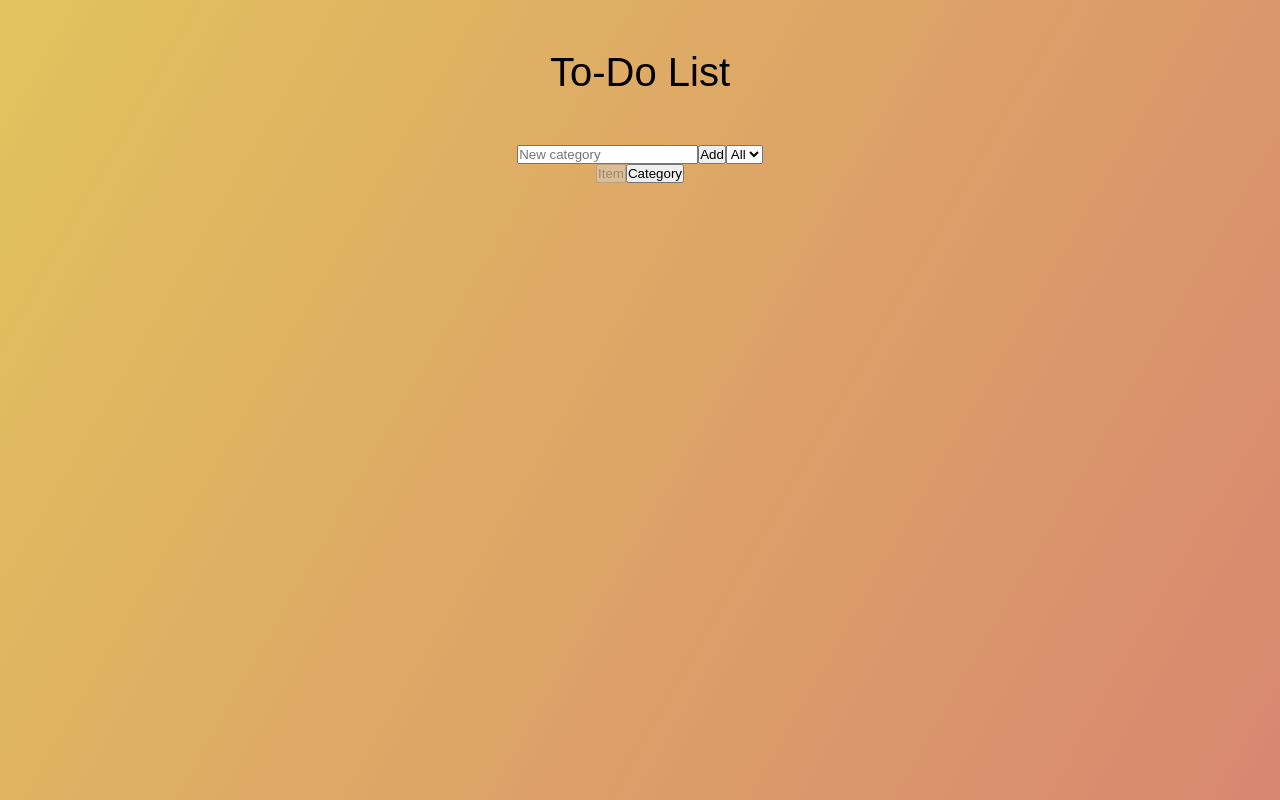
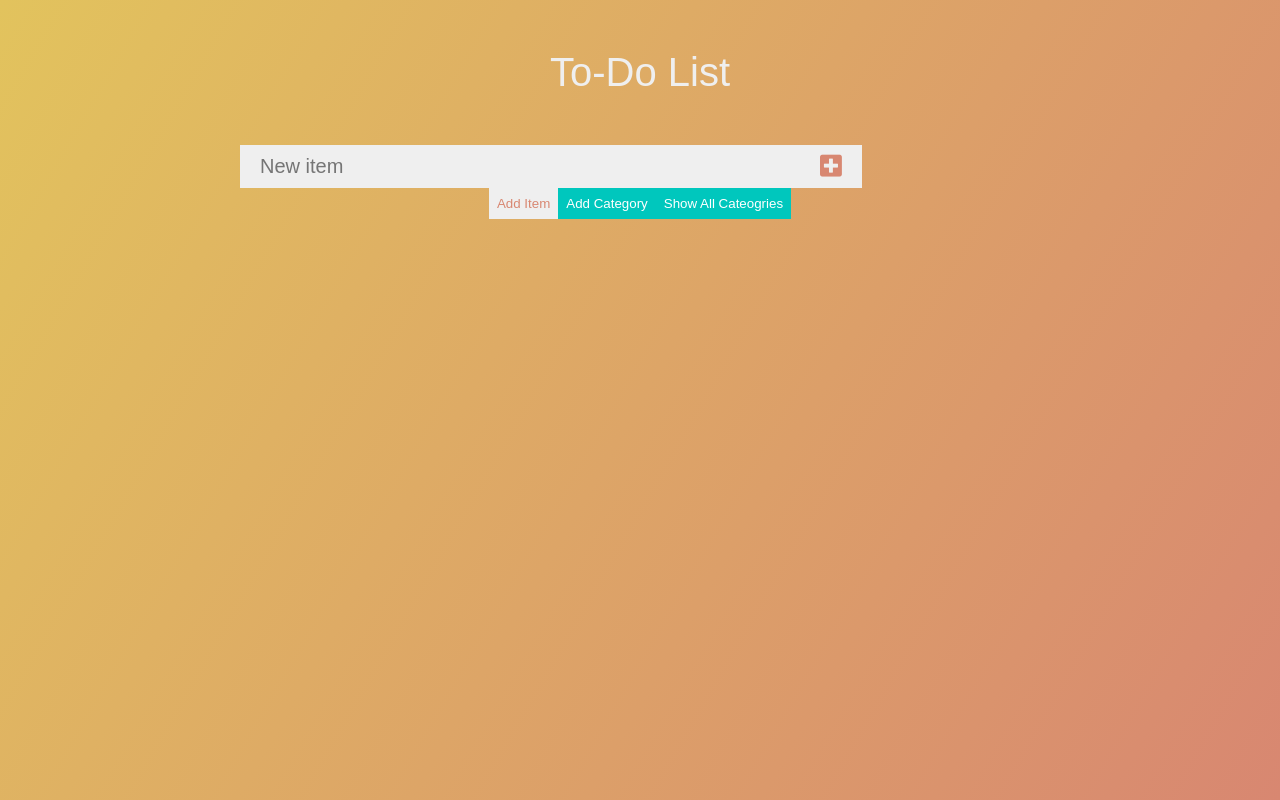
Before and after one commit to AdoDragicevic/To-do-list-React, a React (Create React App) app: page / in a window 1280 px wide. Built offline with nearby package versions, Linux system fonts and the light colour scheme.

Commit message:
Start refactor - remove add item and add category btns

```diff
--- a/public/index.html
+++ b/public/index.html
@@ -21,17 +21,6 @@
     <title>To-Do List</title>
   </head>
   <body>
-    <noscript>You need to enable JavaScript to run this app.</noscript>
     <div id="root"></div>
-    <!--
-      This HTML file is a template.
-      If you open it directly in the browser, you will see an empty page.
-
-      You can add webfonts, meta tags, or analytics to this file.
-      The build step will place the bundled scripts into the <body> tag.
-
-      To begin the development, run `npm start` or `yarn start`.
-      To create a production bundle, use `npm run build` or `yarn build`.
-    -->
   </body>
 </html>
--- a/src/Form.css
+++ b/src/Form.css
@@ -0,0 +1,62 @@
+.ToDo-form__input {
+    padding: 1rem 2rem;
+    font-size: 2rem;
+    border: none;
+    outline: none;
+    background-color: #efefef;
+    width: 70%;
+}
+
+.ToDo-form__btn-submit {
+    padding: 0 2rem;
+    font-size: 2.5rem;
+    border: none;
+    outline: none;
+    background-color: #efefef;
+    color: #d88771;
+    cursor: pointer;
+}
+
+.ToDo-form__btn-item {
+    color: #d88771;
+    background-color: #efefef;
+    cursor: pointer;
+    transition: all .3s ease;
+}
+
+.ToDo-form__btn-item:hover {
+    background-color: #d88771;
+    color: #efefef;
+}
+
+.ToDo-form__input-container {
+    width: 80vw;
+    max-width: 80rem;
+    margin: 0 auto;
+    display: flex;
+    flex-direction: row wrap;
+    align-items: stretch;
+    margin: 0 auto;
+    position: relative;
+    overflow: hidden;
+    -webkit-transition: none;
+    transition: none;
+}
+
+
+
+
+
+
+button {
+  border: 0;
+  color: white;
+  padding: 8px;
+  outline: none;
+  cursor: pointer;
+  background: #00c7bd;
+}
+
+button:hover {
+  background: #00b8ae;
+}
--- a/src/Form.js
+++ b/src/Form.js
@@ -22,7 +22,7 @@ class Form extends Component {
     };
 
     handleBtnClick = e => {
-        this.setState({target: e.target.name});
+        this.props.changeTarget(e.target.name);
     };
 
     render() {
@@ -31,53 +31,46 @@ class Form extends Component {
                 className="ToDo-form"
                 onSubmit={this.handleSubmit}
             >
-                <div>
+                <div className="ToDo-form__input-container">
                     <input
                         className="ToDo-form__input"
                         type="text"
                         name="txt"
-                        id="txt"
                         value={this.state.txt}
-                        placeholder={`New ${this.props.target}`}
+                        placeholder={`New ${this.props.target === "item" ? "item" : "category"}`}
                         onChange={this.handleTxtChange}
                     />
-                    <input
+                    <button
                         className="ToDo-form__btn-submit"
-                        type="button"
-                        value="Add"
+                        type="submit"
                         onClick={this.handleSubmit}
-                    />
-                    <select
-                        className="ToDo-form__select"
-                        onChange={this.handleSelect}
-                        value={this.props.options[0]}
                     >
-                    {this.props.options.map( option => (
-                        <option
-                            className="ToDo-form__option"
-                            key={option}
-                        >
-                            {option}
-                        </option>
-                    ))}
-                    </select>
+                        <i className="fas fa-plus-square"></i>
+                    </button>
                 </div>
-                <div className="ToDo-form__btns">
-                    <input
+                <div className="ToDo-Form__buttons">
+                        <button
                             className="ToDo-form__btn-item"
-                        type="button"
                             name="item"
-                        value="Item"
                             onClick={this.handleBtnClick}
                             disabled={this.props.isNewItemDisabled}
-                    />
-                    <input
+                        >
+                            Add Item
+                        </button>
+                        <button
                             className="ToDo-form__btn-category"
-                        type="button"
                             name="category"
-                        value="Category"
                             onClick={this.handleBtnClick}
-                    />
+                        >
+                            Add Category
+                        </button>
+                        <button
+                            className="ToDo-form__btn-category"
+                            name="categories"
+                            onClick={this.handleBtnClick}
+                        >
+                            Show All Cateogries
+                        </button>
                     </div>
             </form>
         )
--- a/src/ToDo.js
+++ b/src/ToDo.js
@@ -9,7 +9,7 @@ class ToDo extends Component {
     state = {
         categories: {},
         currCategory: "All",
-        adding: "item",
+        target: "item",
         hideCompleted: false
     };
 
@@ -77,6 +77,10 @@ class ToDo extends Component {
         return hideCompleted ? items.filter( item => !item.isCompleted) : items;
     };
 
+    getCategories() {
+        return Object.keys(this.state.categories);
+    };
+
     renderItems(items) {
         return items.map( item => (
             <Item
@@ -85,6 +89,21 @@ class ToDo extends Component {
                 delete={this.deleteItem}
                 change={this.updateItem}
                 complete={this.completeItem}
+            />
+        ));
+    };
+
+    updateCategory() {
+
+    };
+
+    renderCategories(ctgs) {
+        return ctgs.map( ctg => (
+            <Item
+                item={ctg}
+                key={ctg}
+                delete={this.deleteCategory}
+                change={this.updateCategory}
             />
         ));
     };
@@ -109,23 +128,30 @@ class ToDo extends Component {
             <div className="ToDo-options">
                 <button
                     className="ToDo-options__btn-completed"
-                    onClick={this.hideCompleted}>
+                    onClick={this.hideCompleted}
+                >
                     { this.state.hideCompleted ? "Show Completed" : "Hide Completed" }
                 </button>
                 { this.state.currCategory !== "All" &&
                 <button
                     className="ToDo-options__btn-delete"
-                    onClick={this.deleteCategory}>
+                    onClick={this.deleteCategory}
+                >
                     Delete Category
                 </button> }
             </div>
         )
     };
 
+    changeTarget = newTarget => {
+        if(this.state.target === newTarget) return;
+        this.setState({target: newTarget});
+    }
+
     render() {
         const noCategories = Object.keys(this.state.categories).length ? false : true;
         return (
-            <div className="ToDo">
+            <div className="ToDo-container">
 
                 <h1 className="ToDo-title">
                     { this.state.currCategory === "All" ? "To-Do List" : this.state.currCategory }
@@ -134,13 +160,16 @@ class ToDo extends Component {
                 <Form
                     returnInputData={this.returnInputData}
                     returnSelectData={this.returnSelectData}
+                    changeTarget={this.changeTarget}
                     options={this.getCategoryNames()}
-                    target={(noCategories || this.state.currCategory === "All") ? "category" : "item"}
+                    target={this.state.target}
                     isNewItemDisabled={noCategories || this.state.currCategory === "All"}
                 />
 
                 <ul className="ToDo-list">
-                    { this.renderItems(this.getItems()) }
+                    {this.state.target === "categories" ?
+                    this.renderCategories(this.getCategoryNames())
+                    : this.renderItems(this.getItems())}
                 </ul>
 
                 {!noCategories && this.renderOptions()}
--- a/src/index.css
+++ b/src/index.css
@@ -2,12 +2,15 @@
   margin: 0;
   padding: 0;
   box-sizing: inherit;
+  list-style: none;
+	text-decoration: none;
 }
 
 body {
   box-sizing: border-box;
   font-family: 'Poppins', sans-serif;
   background-image: linear-gradient(120deg, #e2c35d, #d88771);
+  color: #efefef;
 }
 
 code {
```
Lines whose indentation alone changed are shown as unchanged.
